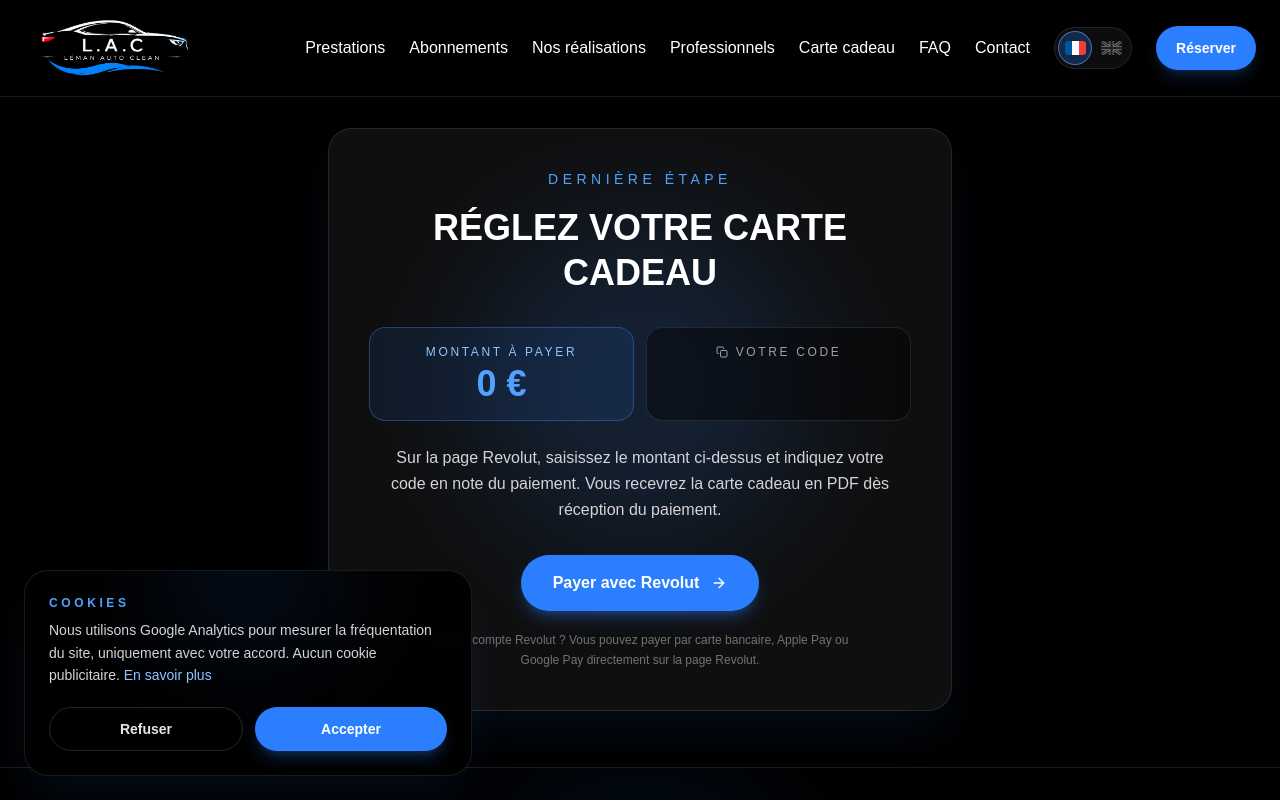
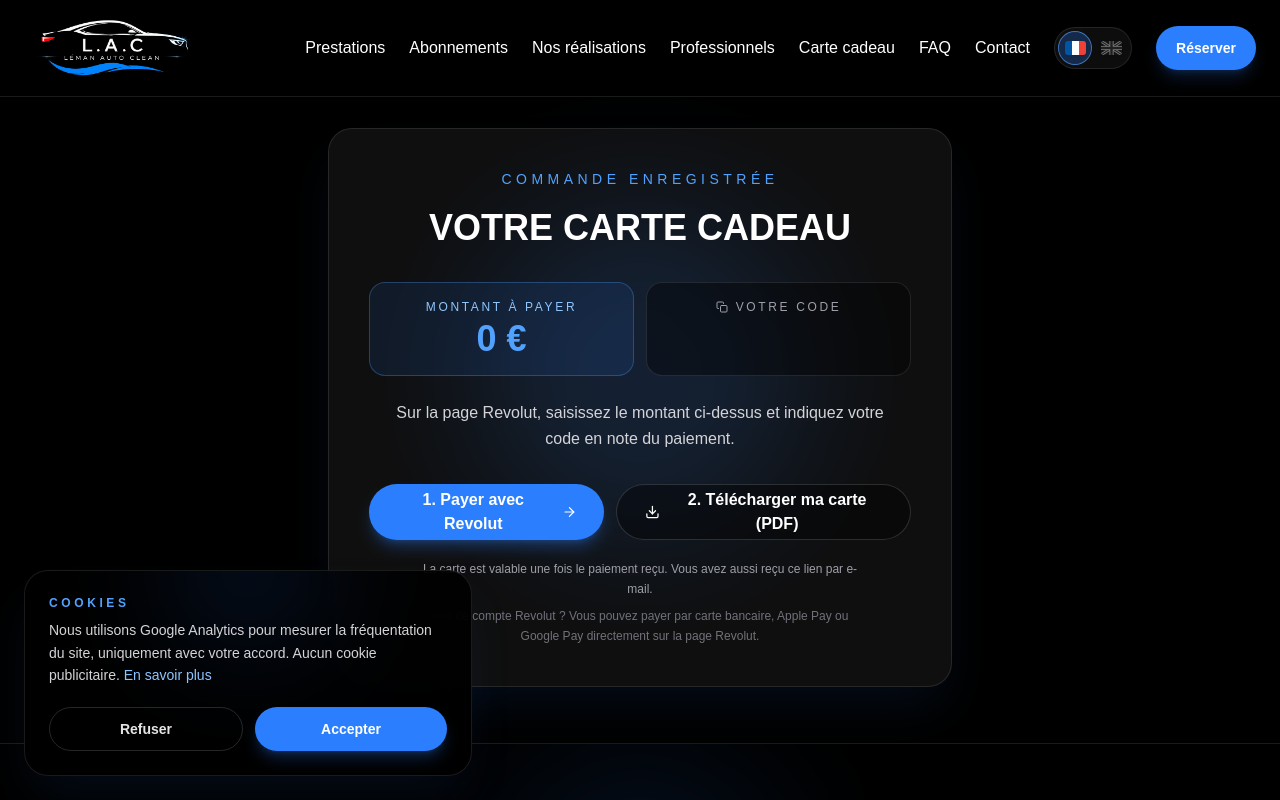
Before and after one commit to matth0312leb/leman-auto-clean, a Next.js app: page /carte-cadeau/paiement in a window 1280 px wide. Shown: the top 800 px of the page. Built offline with nearby package versions, Linux system fonts and the light colour scheme.

Commit message:
Carte cadeau envoyée directement au client (lien immédiat + e-mail de confirmation)
Co-Authored-By: Claude Opus 5.5 <noreply@anthropic.com>
Claude-Session: https://claude.ai/code/session_01DZMJ3S36YFznmkBoS5YULz

```diff
--- a/src/app/carte-cadeau/paiement/page.tsx
+++ b/src/app/carte-cadeau/paiement/page.tsx
@@ -1,5 +1,6 @@
 import type { Metadata } from "next";
-import { FiArrowRight, FiCopy } from "react-icons/fi";
+import Link from "next/link";
+import { FiArrowRight, FiCopy, FiDownload } from "react-icons/fi";
 import Footer from "@/components/Footer";
 import { formatGiftAmount, giftCard } from "@/data/giftCard";
 
@@ -9,26 +10,30 @@ export const metadata: Metadata = {
 };
 
 type Props = {
-  searchParams: Promise<{ code?: string; montant?: string; devise?: string; lang?: string }>;
+  searchParams: Promise<Record<string, string | undefined>>;
 };
 
 const texts = {
   fr: {
-    eyebrow: "Dernière étape",
-    title: "Réglez votre carte cadeau",
+    eyebrow: "Commande enregistrée",
+    title: "Votre carte cadeau",
     amount: "Montant à payer",
     code: "Votre code",
-    how: "Sur la page Revolut, saisissez le montant ci-dessus et indiquez votre code en note du paiement. Vous recevrez la carte cadeau en PDF dès réception du paiement.",
-    button: "Payer avec Revolut",
+    how: "Sur la page Revolut, saisissez le montant ci-dessus et indiquez votre code en note du paiement.",
+    button: "1. Payer avec Revolut",
+    card: "2. Télécharger ma carte (PDF)",
+    valid: "La carte est valable une fois le paiement reçu. Vous avez aussi reçu ce lien par e-mail.",
     alt: "Pas de compte Revolut ? Vous pouvez payer par carte bancaire, Apple Pay ou Google Pay directement sur la page Revolut.",
   },
   en: {
-    eyebrow: "Last step",
-    title: "Pay for your gift card",
+    eyebrow: "Order received",
+    title: "Your gift card",
     amount: "Amount to pay",
     code: "Your code",
-    how: "On the Revolut page, enter the amount above and add your code as the payment note. You will receive the gift card as a PDF as soon as payment is received.",
-    button: "Pay with Revolut",
+    how: "On the Revolut page, enter the amount above and add your code as the payment note.",
+    button: "1. Pay with Revolut",
+    card: "2. Download my card (PDF)",
+    valid: "The card is valid once payment has been received. You have also received this link by email.",
     alt: "No Revolut account? You can pay by card, Apple Pay or Google Pay directly on the Revolut page.",
   },
 };
@@ -40,6 +45,12 @@ export default async function PaiementPage({ searchParams }: Props) {
   const currency = params.devise === "CHF" ? "CHF" : "EUR";
   const amount = Math.max(0, Math.round(Number(params.montant) || 0));
   const code = (params.code ?? "").replace(/[^A-Z0-9-]/gi, "").slice(0, 20);
+
+  const cardQuery = new URLSearchParams();
+  for (const key of ["code", "montant", "devise", "pour", "de", "message", "validite", "lang"]) {
+    const value = params[key];
+    if (value) cardQuery.set(key, value.slice(0, 200));
+  }
 
   return (
     <main lang={lang} className="min-h-screen overflow-x-hidden bg-black text-white">
@@ -65,17 +76,28 @@ export default async function PaiementPage({ searchParams }: Props) {
 
           <p className="mx-auto mt-6 max-w-lg text-sm leading-relaxed text-zinc-300 sm:text-base">{t.how}</p>
 
+          <div className="mt-8 flex flex-col justify-center gap-3 sm:flex-row">
             <a
               href={giftCard.revolutUrl}
               target="_blank"
               rel="noopener noreferrer"
-            className="mt-8 inline-flex h-14 w-full items-center justify-center gap-3 rounded-full bg-blue-500 px-8 text-base font-semibold text-white shadow-lg shadow-blue-500/30 transition hover:bg-blue-400 sm:w-auto"
+              className="inline-flex h-14 items-center justify-center gap-3 rounded-full bg-blue-500 px-7 text-base font-semibold text-white shadow-lg shadow-blue-500/30 transition hover:bg-blue-400"
             >
               {t.button}
               <FiArrowRight aria-hidden="true" />
             </a>
 
-          <p className="mx-auto mt-5 max-w-md text-xs leading-relaxed text-zinc-500">{t.alt}</p>
+            <Link
+              href={`/carte-cadeau/carte?${cardQuery.toString()}`}
+              className="inline-flex h-14 items-center justify-center gap-3 rounded-full border border-white/15 bg-black/40 px-7 text-base font-semibold text-white transition hover:border-blue-400 hover:text-blue-300"
+            >
+              <FiDownload aria-hidden="true" />
+              {t.card}
+            </Link>
+          </div>
+
+          <p className="mx-auto mt-5 max-w-md text-xs leading-relaxed text-zinc-400">{t.valid}</p>
+          <p className="mx-auto mt-2 max-w-md text-xs leading-relaxed text-zinc-500">{t.alt}</p>
         </div>
       </section>
 
--- a/src/app/cgv/page.tsx
+++ b/src/app/cgv/page.tsx
@@ -72,7 +72,7 @@ export default function CGVPage() {
           title: "7. Cartes cadeaux",
           paragraphs: [
             "Les cartes cadeaux Léman Auto Clean sont valables 12 mois à compter de leur date d'achat, sur l'ensemble des prestations, à domicile et sur rendez-vous.",
-            "Chaque carte comporte un code unique, utilisable une seule fois. La carte est envoyée en PDF après réception du paiement.",
+            "Chaque carte comporte un code unique, utilisable une seule fois. La carte est téléchargeable en PDF dès la commande, mais n'est valable qu'une fois le paiement reçu par Léman Auto Clean.",
             "La carte n'est ni remboursable, ni échangeable contre des espèces. Si le montant de la prestation est supérieur à la valeur de la carte, la différence est réglée par le client. Une carte non utilisée avant sa date de validité ne peut plus être utilisée.",
           ],
         },
--- a/src/components/GiftCardForm.tsx
+++ b/src/components/GiftCardForm.tsx
@@ -28,7 +28,7 @@ const texts = {
     total: "Montant de la carte",
     submit: "Commander et payer avec Revolut",
     note:
-      "Après validation, vous serez redirigé vers la page de paiement Revolut. La carte cadeau vous est envoyée en PDF dès réception du paiement.",
+      "Après validation, vous réglez avec Revolut et téléchargez immédiatement votre carte cadeau en PDF. Vous la recevez aussi par e-mail. La carte est valable une fois le paiement reçu.",
     subject: "Nouvelle carte cadeau",
   },
   en: {
@@ -47,7 +47,7 @@ const texts = {
     total: "Gift card amount",
     submit: "Order and pay with Revolut",
     note:
-      "After confirming, you will be taken to the Revolut payment page. The gift card is sent to you as a PDF as soon as payment is received.",
+      "After confirming, you pay with Revolut and download your gift card as a PDF straight away. You also receive it by email. The card is valid once payment has been received.",
     subject: "New gift card (English)",
   },
 };
@@ -76,12 +76,6 @@ export default function GiftCardForm({ lang }: { lang: "fr" | "en" }) {
   const order = useMemo(() => {
     const validUntil = addMonths(new Date(), giftCard.validityMonths).toISOString().slice(0, 10);
     const base = business.siteUrl;
-    const params = new URLSearchParams({
-      code,
-      montant: String(amount),
-      devise: currency,
-      lang,
-    });
     const cardParams = new URLSearchParams({
       code,
       montant: String(amount),
@@ -93,10 +87,16 @@ export default function GiftCardForm({ lang }: { lang: "fr" | "en" }) {
       lang,
     });
 
+    const cardLink = `${base}/carte-cadeau/carte?${cardParams.toString()}`;
+
     return {
       validUntil,
-      next: `${base}/carte-cadeau/paiement?${params.toString()}`,
-      cardLink: `${base}/carte-cadeau/carte?${cardParams.toString()}`,
+      next: `${base}/carte-cadeau/paiement?${cardParams.toString()}`,
+      cardLink,
+      autoresponse:
+        lang === "en"
+          ? `Thank you for your order! Your gift card code is ${code} (${formatGiftAmount(amount, currency)}). To complete it, pay with Revolut: ${giftCard.revolutUrl} (add your code as the payment note). Download your gift card as a PDF here: ${cardLink} — The card is valid once payment has been received. Léman Auto Clean`
+          : `Merci pour votre commande ! Le code de votre carte cadeau est ${code} (${formatGiftAmount(amount, currency)}). Pour la finaliser, réglez-la avec Revolut : ${giftCard.revolutUrl} (indiquez votre code en note du paiement). Téléchargez votre carte cadeau en PDF ici : ${cardLink} — La carte est valable une fois le paiement reçu. Léman Auto Clean`,
     };
   }, [amount, buyer, code, currency, lang, message, recipient]);
 
@@ -116,6 +116,7 @@ export default function GiftCardForm({ lang }: { lang: "fr" | "en" }) {
       <input type="hidden" name="Valable jusqu'au" value={order.validUntil} />
       <input type="hidden" name="Langue" value={lang === "en" ? "Anglais" : "Français"} />
       <input type="hidden" name="Lien de la carte (PDF)" value={order.cardLink} />
+      <input type="hidden" name="_autoresponse" value={order.autoresponse} />
       <input
         type="text"
         name="_honey"
@@ -206,7 +207,7 @@ export default function GiftCardForm({ lang }: { lang: "fr" | "en" }) {
         </label>
         <label className="flex flex-col">
           <span className="mb-2 text-sm font-semibold text-zinc-300">{t.email}</span>
-          <input required name="E-mail" type="email" autoComplete="email" className={inputClass} />
+          <input required name="email" type="email" autoComplete="email" className={inputClass} />
         </label>
         <label className="flex flex-col">
           <span className="mb-2 text-sm font-semibold text-zinc-300">{t.phone}</span>
--- a/src/components/GiftCardPage.tsx
+++ b/src/components/GiftCardPage.tsx
@@ -14,13 +14,13 @@ const texts = {
       "Le cadeau idéal pour un passionné d'automobile, un parent ou un conjoint : une prestation de nettoyage premium à domicile, à utiliser quand il le souhaite.",
     perks: [
       `Valable ${giftCard.validityMonths} mois sur toutes les prestations`,
-      "Code unique, envoyé en PDF prêt à offrir",
+      "Code unique, carte PDF à télécharger tout de suite",
       "Prestation à domicile, sur rendez-vous",
     ],
     steps: [
       { icon: FiGift, title: "Choisissez", text: "Le montant et le nom du bénéficiaire." },
       { icon: FiMail, title: "Payez", text: "Par Revolut, en quelques secondes." },
-      { icon: FiCalendar, title: "Offrez", text: "Recevez la carte en PDF avec son code unique." },
+      { icon: FiCalendar, title: "Offrez", text: "Téléchargez la carte en PDF, prête à offrir." },
     ],
     cardLabel: "CARTE CADEAU",
   },
@@ -32,13 +32,13 @@ const texts = {
       "The perfect gift for a car lover, a parent or a partner: a premium car cleaning service at home, to be used whenever they like.",
     perks: [
       `Valid for ${giftCard.validityMonths} months on all services`,
-      "Unique code, sent as a ready-to-give PDF",
+      "Unique code, PDF card to download straight away",
       "At-home service, by appointment",
     ],
     steps: [
       { icon: FiGift, title: "Choose", text: "The amount and the recipient's name." },
       { icon: FiMail, title: "Pay", text: "With Revolut, in a few seconds." },
-      { icon: FiCalendar, title: "Give", text: "Receive the PDF card with its unique code." },
+      { icon: FiCalendar, title: "Give", text: "Download the PDF card, ready to give." },
     ],
     cardLabel: "GIFT CARD",
   },
```
Lines whose indentation alone changed are shown as unchanged.
